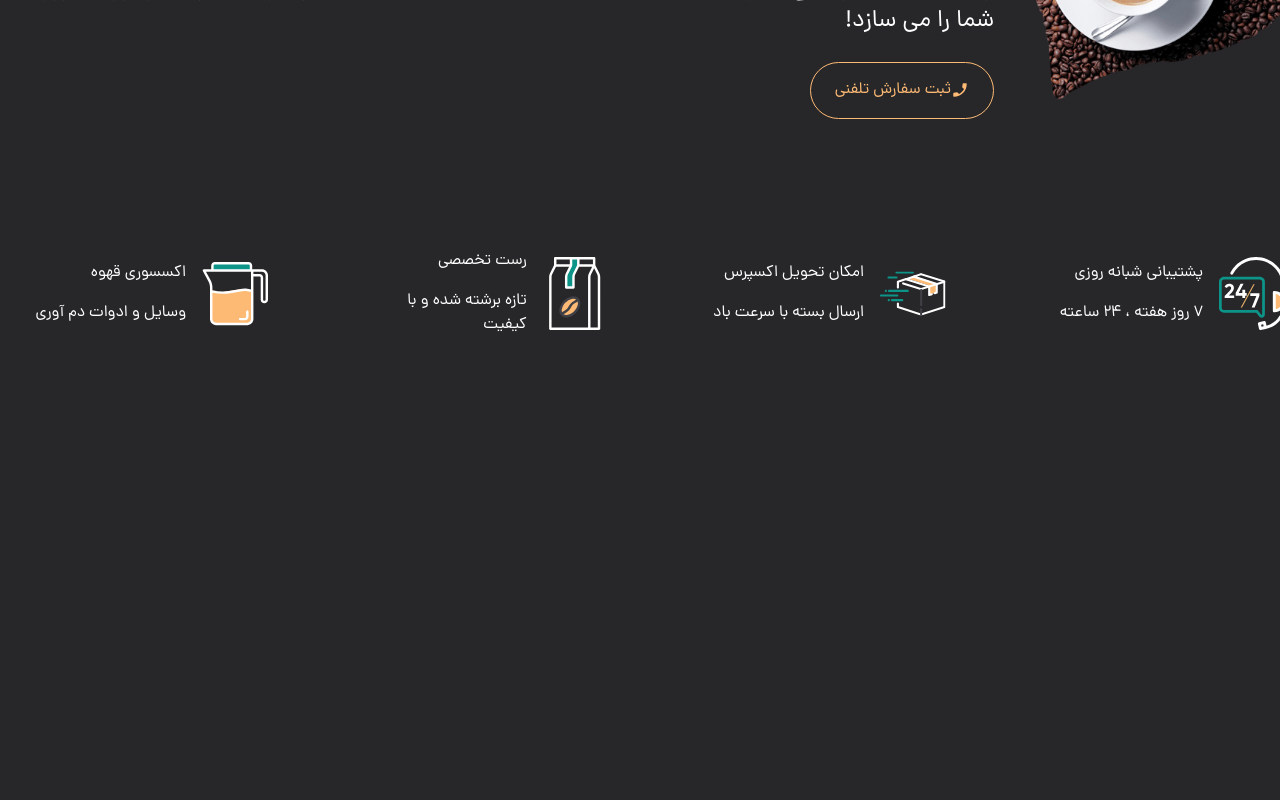
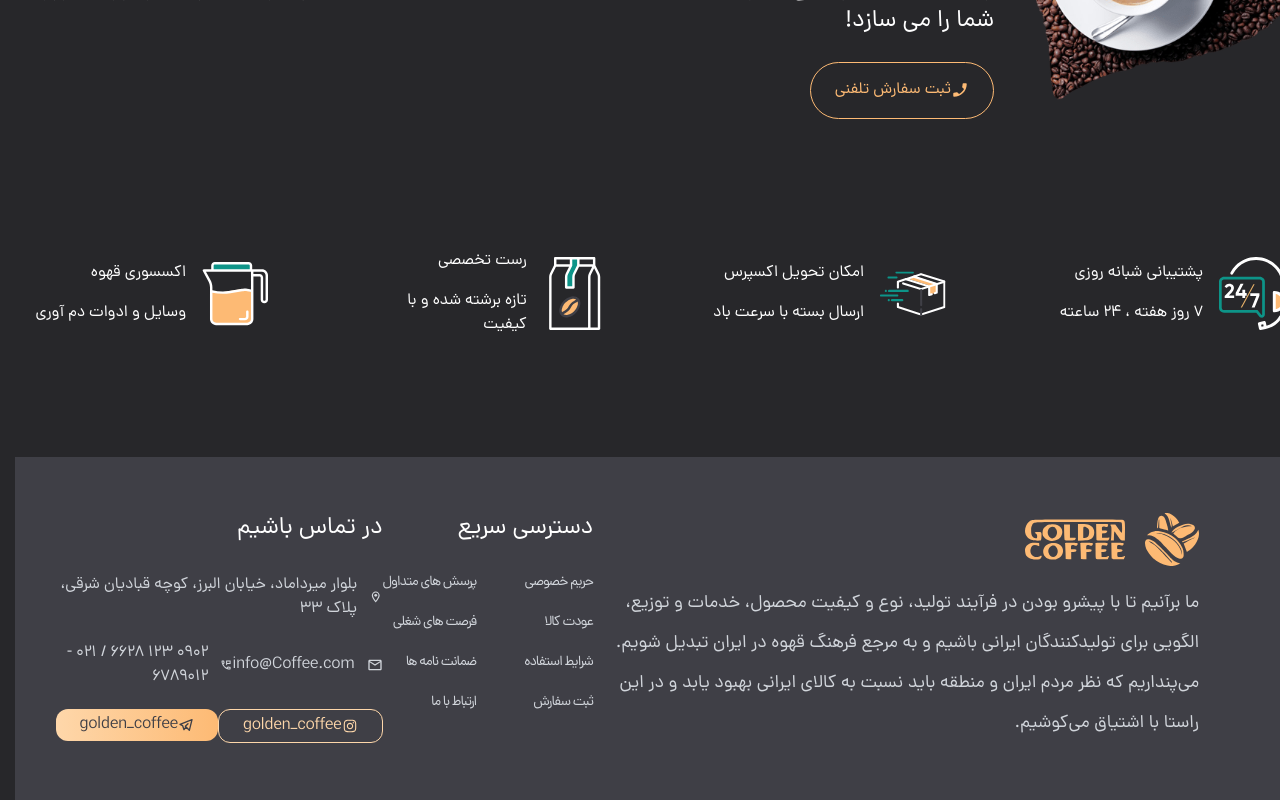
Before and after one commit to amirmohammadzadh/coffee-shop, a React (Create React App) app: page / in a window 1280 px wide. Shown: the part 4522-5322 px from the top of the page. Before the commit the page ends 4899 px from the top, so only its background shows below. Built offline with nearby package versions, Linux system fonts and the light colour scheme.

Commit message:
end Project

```diff
--- a/src/App.js
+++ b/src/App.js
@@ -8,6 +8,7 @@ import Club from "./Components/Club/Club";
 import Blogs from "./Components/Blogs/Blogs";
 import Contact from "./Components/Contact/Contact";
 import Services from "./Components/Services/Services";
+import Footer from "./Components/Footer/Footer";
 
 function App() {
   return (
@@ -21,6 +22,7 @@ function App() {
       <Blogs />
       <Contact />
       <Services />
+      <Footer />
     </div>
   );
 }
--- /dev/null
+++ b/src/Components/Footer/Footer.js
@@ -0,0 +1,105 @@
+import React from "react";
+import { MdOutlineLocationOn } from "react-icons/md";
+import { MdOutlineEmail } from "react-icons/md";
+import { MdOutlinePermPhoneMsg } from "react-icons/md";
+import { AiOutlineInstagram } from "react-icons/ai";
+import { TbBrandTelegram } from "react-icons/tb";
+
+export default function Footer() {
+  return (
+    <div className=" bg-zinc-700 mt-20 max-md:mt-10">
+      <div className="flex justify-between gap-y-6 py-14 max-md:px-4 md:px-24 max-xl:flex-wrap max-md:items-start">
+        <div className="flex flex-col gap-y-[18px]">
+          <div className="flex gap-x-5">
+            <img
+              className="w-[54px] text-gray-300"
+              src="./images/svg/app-logo.svg"
+              alt="logo"
+            />
+            <img
+              className=" text-gray-300"
+              src="./images/svg/app-logo-type.svg"
+              alt="logo"
+            />
+          </div>
+          <p className="md:w-[606px] max-md:text-base md:text-lg/10 text-gray-300">
+            ما برآنیم تا با پیشرو بودن در فرآیند تولید، نوع و کیفیت محصول، خدمات
+            و توزیع، الگویی برای تولیدکنندگان ایرانی باشیم و به مرجع فرهنگ قهوه
+            در ایران تبدیل شویم. می‌پنداریم که نظر مردم ایران و منطقه باید نسبت
+            به کالای ایرانی بهبود یابد و در این راستا با اشتیاق می‌کوشیم.
+          </p>
+        </div>
+        <div className="flex flex-col gap-y-7">
+          <h3 className="text-2xl text-white">دسترسی سریع</h3>
+          <div className="flex gap-x-12">
+            <div className="flex flex-col gap-y-5">
+              <p className="text-gray-300 text-sm tracking-thigtest cursor-pointer w-max hover:text-orange-300">
+                حریم خصوصی
+              </p>
+              <p className="text-gray-300 text-sm tracking-thigtest cursor-pointer w-max hover:text-orange-300">
+                عودت کالا
+              </p>
+              <p className="text-gray-300 text-sm tracking-thigtest cursor-pointer w-max hover:text-orange-300">
+                شرایط استفاده
+              </p>
+              <p className="text-gray-300 text-sm tracking-thigtest cursor-pointer w-max hover:text-orange-300">
+                ثبت سفارش
+              </p>
+            </div>
+            <div className="flex flex-col gap-y-5">
+              <p className="text-gray-300 text-sm tracking-thigtest cursor-pointer w-max hover:text-orange-300">
+                پرسش های متداول
+              </p>
+              <p className="text-gray-300 text-sm tracking-thigtest cursor-pointer w-max hover:text-orange-300">
+                فرصت های شغلی
+              </p>
+              <p className="text-gray-300 text-sm tracking-thigtest cursor-pointer w-max hover:text-orange-300">
+                ضمانت نامه ها
+              </p>
+              <p className="text-gray-300 text-sm tracking-thigtest cursor-pointer w-max hover:text-orange-300">
+                ارتباط با ما
+              </p>
+            </div>
+          </div>
+        </div>
+        <div className="flex flex-col gap-y-7">
+          <h3 className="text-2xl text-white">در تماس باشیم</h3>
+          <div className="flex flex-col items-start text-gray-300 gap-y-5">
+            <span className=" flex max-md:text-sm items-center gap-x-3 maxmd:w-3/4">
+              <MdOutlineLocationOn className="max-md:text-3xl" />
+              بلوار میرداماد، خیابان البرز، کوچه قبادیان شرقی، پلاک ۳۳
+            </span>
+            <div className="w-full flex max-md:flex-col justify-between md:items-center">
+              <span className="cursor-pointer max-md:text-sm flex items-center gap-x-3 hover:text-orange-300">
+                <MdOutlineEmail className="max-md:text-3xl" />
+                info@Coffee.com
+              </span>
+              <span className="cursor-pointer max-md:text-sm flex items-center gap-x-3 hover:text-orange-300">
+                <MdOutlinePermPhoneMsg className="max-md:text-3xl" />
+                0902 123 6628 {"/"} 021 - 6789012
+              </span>
+            </div>
+            <div className="w-full flex  max-md:gap-y-2 items-start justify-between">
+              <a
+                href="#"
+                className="py-1 px-6 flex items-center rounded-xl border text-orange-200 border-orange-200"
+              >
+                <AiOutlineInstagram />
+                golden_coffee
+              </a>
+              <a
+                href="#"
+                className="py-1 px-6 flex items-center text-zinc-700 bg-gradient-to-l from-orange-300 to-orange-200 rounded-xl"
+              >
+                <TbBrandTelegram />
+                golden_coffee
+              </a>
+            </div>
+          </div>
+        </div>
+      </div>
+
+      <div className=""></div>
+    </div>
+  );
+}
```
